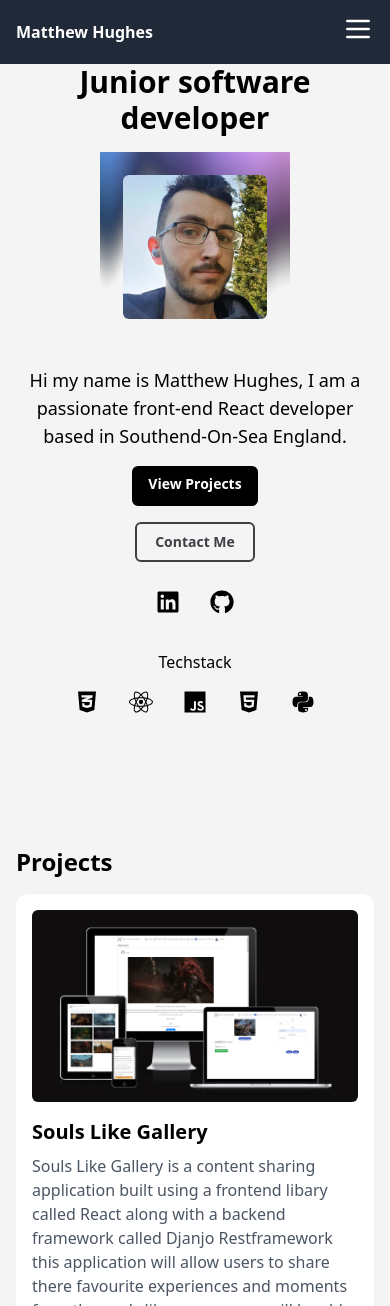
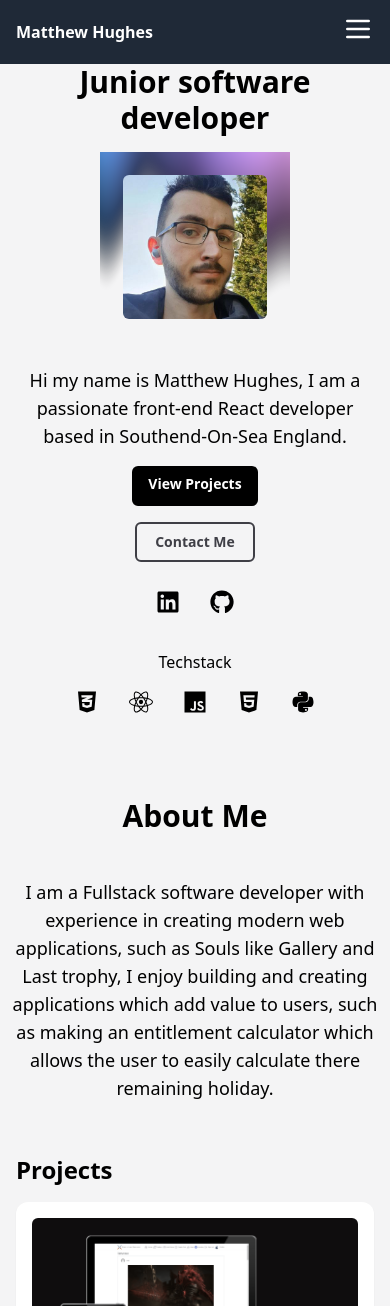
Before and after one commit to mattthughes/portfolio-app, a React (Vite) app: page / in a window 390 px wide. Shown: the top 1306 px of the page. Built offline with nearby package versions, Linux system fonts and the light colour scheme.

Commit message:
Added about section for mobile

```diff
--- /dev/null
+++ b/src/pages/home/About.jsx
@@ -0,0 +1,16 @@
+import React from 'react'
+import "../../index.css";
+
+const About = () => {
+    return (
+        <div id="about" className= "flex flex-col items-center gap-10 lg:gap-3">
+            <h3 className="text-3xl font-bold">About Me</h3>
+            <p className="text-lg text-center p-1">
+                I am a Fullstack software developer with experience in creating modern web applications, such as Souls like Gallery and Last trophy, I enjoy building and creating applications which add value to users,
+                such as making an entitlement calculator which allows the user to easily calculate there remaining holiday.
+            </p>
+        </div>
+    )
+}
+
+export default About
--- a/src/pages/home/Home.jsx
+++ b/src/pages/home/Home.jsx
@@ -11,6 +11,7 @@ import {
     faPython,
 } from "@fortawesome/free-brands-svg-icons";
 import Projects from "./Projects";
+import About from "./About";
 import Button from "../../components/Button";
 import Aurora from "../../components/Aurora";
 
@@ -91,6 +92,7 @@ const Home = () => {
                     </div>
                 </div>
             </section>
+            <About/>
             <Projects />
         </>
     );
```
